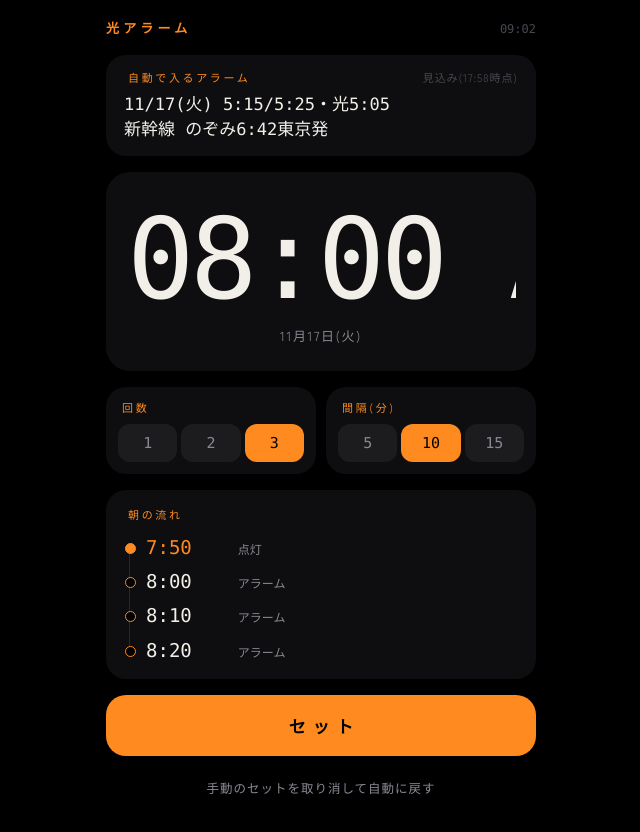
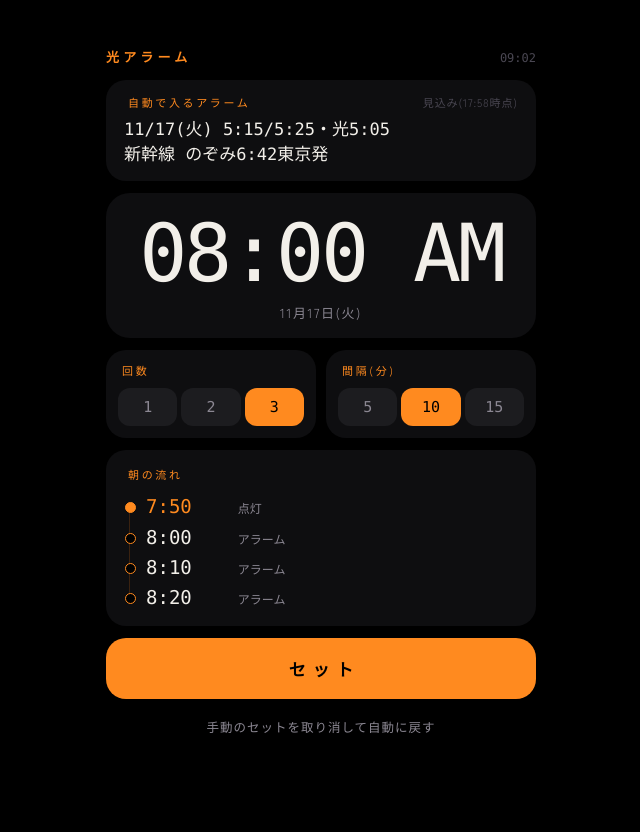
Before and after one commit to Yoppieee/hikari-alarm, a plain HTML site: page index.html in a window 1280 px wide. Shown: the whole page, without its empty margins (319-959 px from the left). After the commit the page ends 800 px from the top, so only its background shows below. Drawn offline with Linux system fonts and the light colour scheme; a web font is replaced by a local one.

Commit message:
ページ:時刻の文字と余白を小さくして1画面に収める
Co-Authored-By: Claude Opus 5.5 <noreply@anthropic.com>
Claude-Session: https://claude.ai/code/session_017vA1TfJoVAw5RPwfDsUXd4

```diff
--- a/index.html
+++ b/index.html
@@ -30,19 +30,19 @@ body{margin:0;background:var(--night);color:var(--ink);font:14px/1.6 var(--body)
   -webkit-tap-highlight-color:transparent}
 [hidden]{display:none!important}
 body{min-height:100svh;display:flex;flex-direction:column;justify-content:center}
-.wrap{width:100%;max-width:430px;margin:0 auto;display:flex;flex-direction:column;gap:16px}
+.wrap{width:100%;max-width:430px;margin:0 auto;display:flex;flex-direction:column;gap:12px}
 
 header{display:flex;align-items:baseline;justify-content:space-between}
 h1{margin:0;font-size:13px;font-weight:700;letter-spacing:.32em;color:var(--ember)}
 .now{font:400 12px var(--digit);color:var(--faint);font-variant-numeric:tabular-nums}
 
 /* 時刻のステージ */
-.stage{border-radius:24px;background:var(--panel);padding:22px 20px 24px;display:flex;flex-direction:column;gap:6px}
+.stage{border-radius:24px;background:var(--panel);padding:12px 20px 14px;display:flex;flex-direction:column;gap:6px}
 .days{display:flex;gap:6px;align-self:center;background:var(--night);border:1px solid var(--line);border-radius:999px;padding:3px}
 .chip{border:0;background:transparent;color:var(--mute);border-radius:999px;padding:6px 18px;font:500 13px var(--body);cursor:pointer}
 .chip[aria-pressed="true"]{background:var(--ember);color:var(--night)}
 #t{appearance:none;-webkit-appearance:none;border:0;background:transparent;color:var(--ink);
-  font:200 clamp(78px,26vw,112px)/1.05 var(--digit);text-align:center;width:100%;padding:6px 0 0;
+  font:200 clamp(56px,17vw,80px)/1.05 var(--digit);text-align:center;width:100%;padding:6px 0 0;
   letter-spacing:-.04em;font-variant-numeric:tabular-nums;cursor:pointer}
 #t::-webkit-date-and-time-value{text-align:center}
 #t::-webkit-calendar-picker-indicator{display:none}
@@ -62,7 +62,7 @@ h1{margin:0;font-size:13px;font-weight:700;letter-spacing:.32em;color:var(--embe
 /* タイムライン */
 .plan{background:var(--panel);border-radius:20px;padding:16px 18px 18px}
 .plan .lab{display:block;margin-bottom:12px}
-.track{position:relative;display:flex;flex-direction:column;gap:12px;padding-left:22px}
+.track{position:relative;display:flex;flex-direction:column;gap:8px;padding-left:22px}
 .track::before{content:"";position:absolute;left:5px;top:8px;bottom:8px;width:1px;background:var(--ember-dim)}
 .step{position:relative;display:flex;align-items:baseline;gap:12px}
 .step::before{content:"";position:absolute;left:-21px;top:50%;width:9px;height:9px;margin-top:-4px;border-radius:50%;
```
